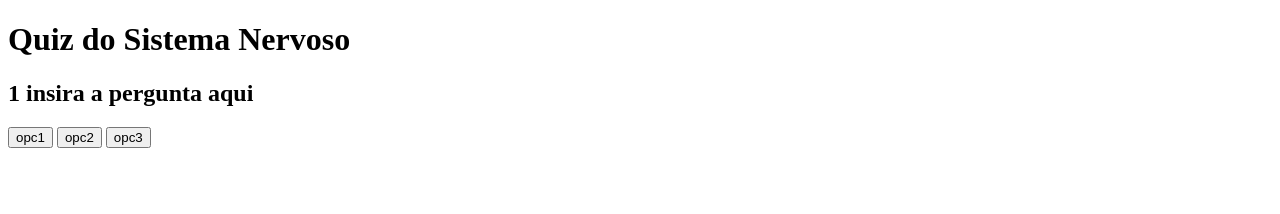
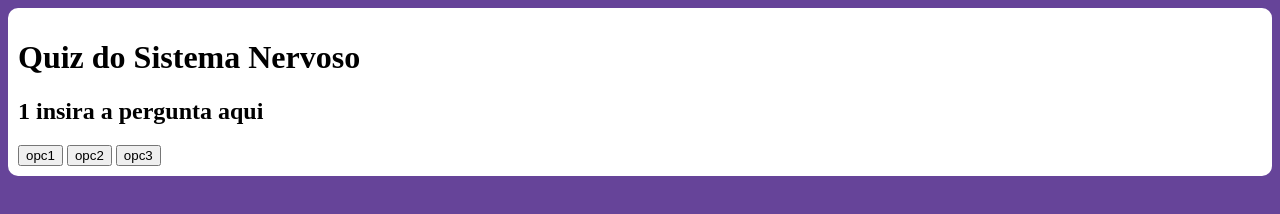
Before and after one commit to rfael-g/quiz, a plain HTML site: page index.html in a window 1280 px wide. Drawn offline with Linux system fonts and the light colour scheme.

Commit message:
update style.css

```diff
--- a/style.css
+++ b/style.css
@@ -1,3 +1,11 @@
 /*oi mateus*/
 /*faça as suas alterações aqui, e exporte para o repositório*/
 /*lembre-se de garantir que não tenha nenhum bug no código*/
+body{
+ background-color: #649;
+}
+main{
+ background-color: #fff;
+ padding: 10px;
+ border-radius: 10px;
+}
```
